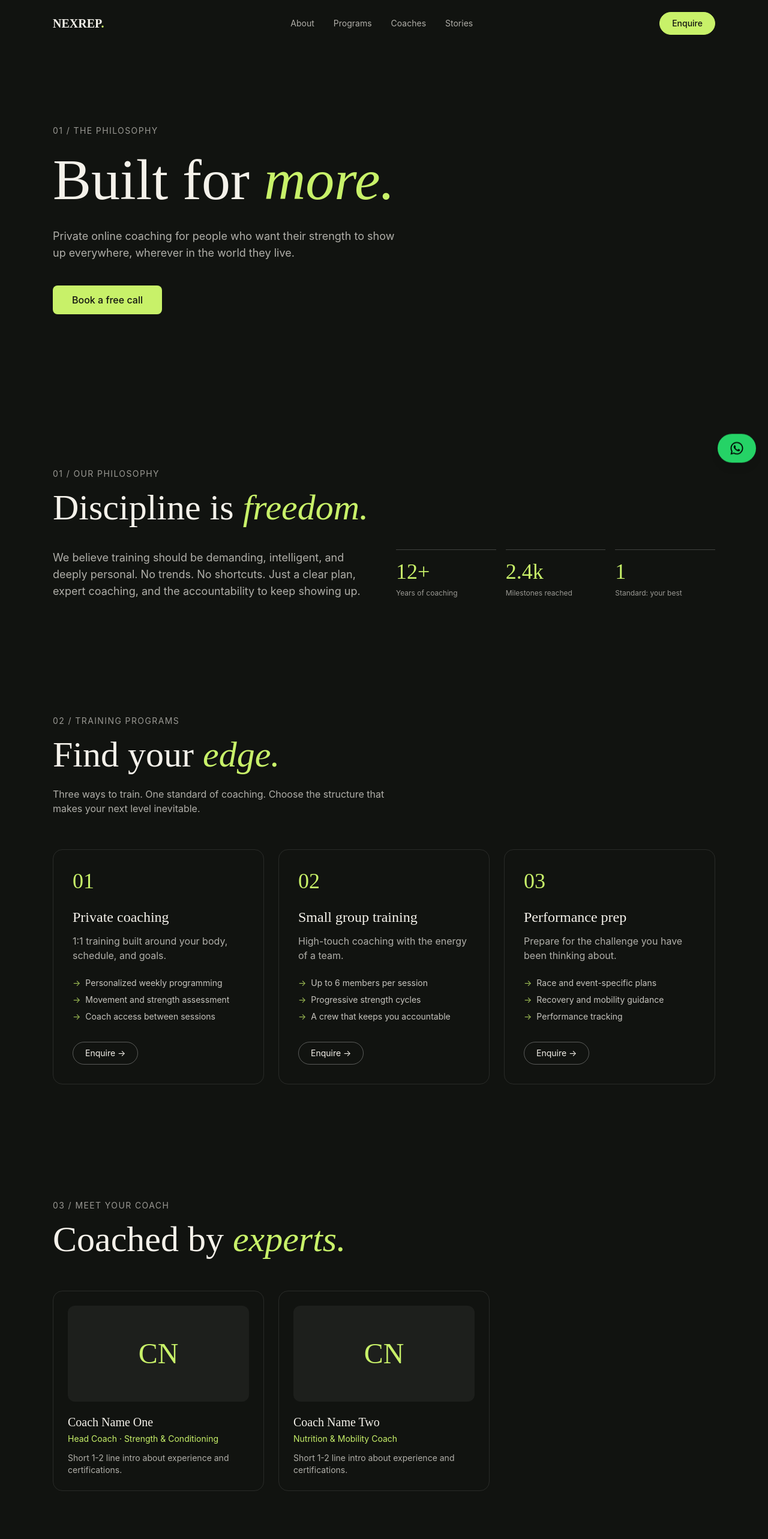
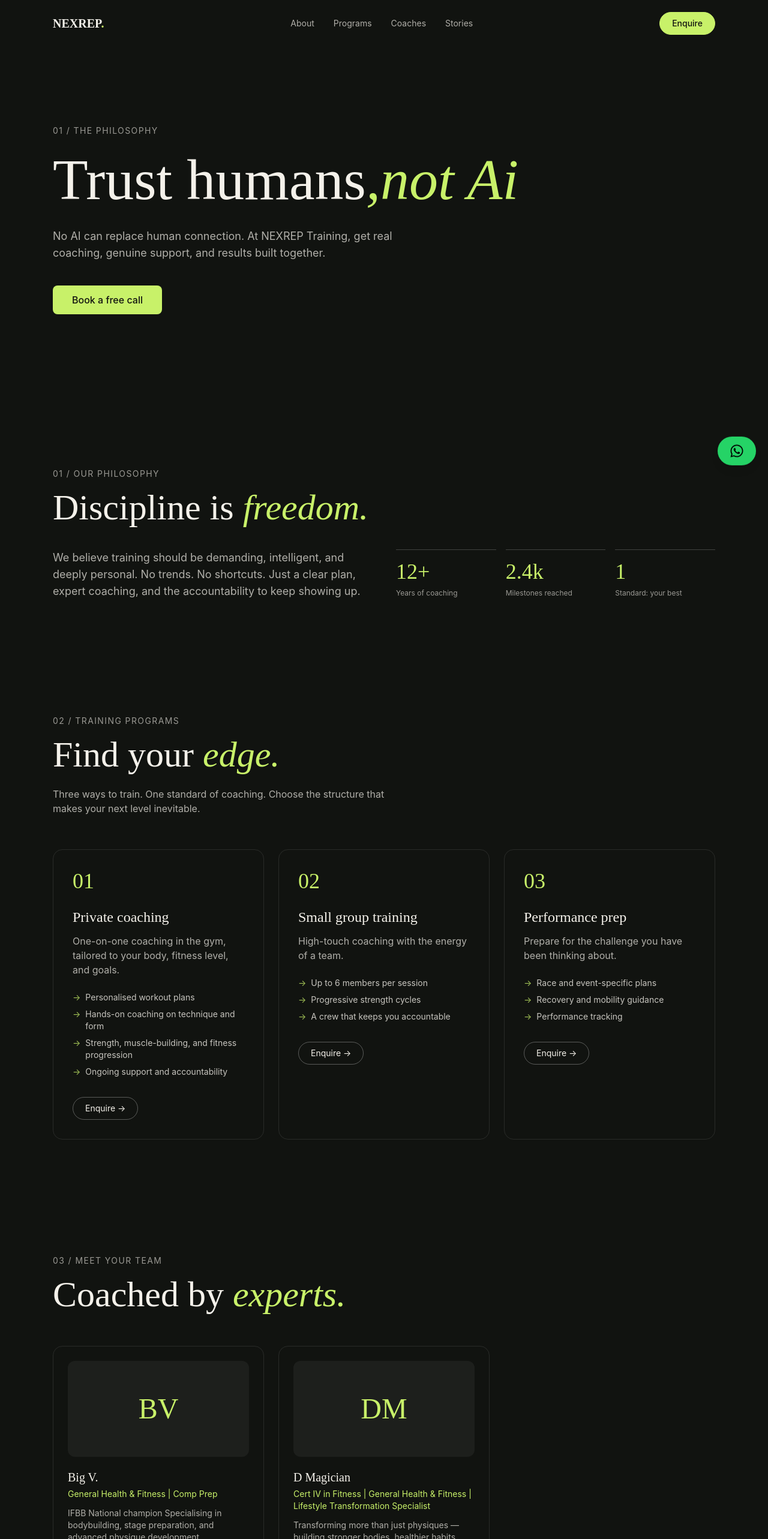
Before and after one commit to ewinjob/nexrep-training, a React (Vite) app: page / in a window 1280 px wide. Shown: the top 2566 px of the page at 60% size. Built offline with nearby package versions, Linux system fonts and the light colour scheme.

Commit message:
updated-nexrep

```diff
--- a/src/App.css
+++ b/src/App.css
@@ -12,3 +12,24 @@
 .wa-bounce:hover {
   animation: none;
 }
+
+
+
+
+
+@keyframes marquee-right {
+  from { transform: translateX(-50%); }
+  to   { transform: translateX(0); }
+}
+
+.marquee-track {
+  animation: marquee-right 40s linear infinite;
+}
+
+.marquee:hover .marquee-track {
+  animation-play-state: paused;
+}
+
+@media (prefers-reduced-motion: reduce) {
+  .marquee-track { animation: none; }
+}
--- a/src/components/Coaches.jsx
+++ b/src/components/Coaches.jsx
@@ -4,7 +4,7 @@ export default function Coaches() {
   return (
     <section id="coaches" className="mx-auto max-w-6xl px-6 py-24">
       <p className="mb-4 text-sm uppercase tracking-widest opacity-60">
-        03 / Meet your coach
+        03 / Meet your team
       </p>
       <h2 className="font-serif text-5xl md:text-6xl">
         Coached by <em className="text-accent">experts.</em>
--- a/src/components/Hero.jsx
+++ b/src/components/Hero.jsx
@@ -9,11 +9,10 @@ function Hero() {
         01 / The philosophy
       </p>
       <h1 className="font-serif text-6xl leading-none md:text-8xl">
-        Built for <em className="text-accent">more.</em>
+       Trust humans<em className="text-accent">,not Ai</em>
       </h1>
       <p className="mt-8 max-w-xl text-lg opacity-70">
-        Private online coaching for people who want their strength to show up
-        everywhere, wherever in the world they live.
+        No AI can replace human connection. At NEXREP Training, get real coaching, genuine support, and results built together.
       </p>
       <a
         href="#enquiry"
--- a/src/components/ProgarmCard.jsx
+++ b/src/components/ProgarmCard.jsx
@@ -24,7 +24,7 @@ export default function ProgramCard({ id, title, desc, points }) {
         href={`https://wa.me/${PHONE}?text=${msg}`}
         target="_blank"
         rel="noreferrer"
-        className="mt-8 inline-block self-start rounded-full border border-white/30 px-5 py-2 text-sm transition hover:bg-accent hover:text-ink"
+        className="mt-8 inline-block self-start rounded-full border border-white/30 px-5 py-2 text-sm transition-color duration-500 hover:bg-accent hover:text-ink"
       >
         Enquire →
       </a>
--- a/src/components/Stories.jsx
+++ b/src/components/Stories.jsx
@@ -1,6 +1,8 @@
 import { stories } from "../data/stories";
 
 export default function Stories() {
+
+  const loop = [...stories, ...stories];
 
   //   const [stories, setStories] = useState([]);
 
@@ -11,25 +13,46 @@ export default function Stories() {
   //       }, []);
 
   return (
-    <section id="stories" className="mx-auto max-w-6xl px-6 py-24">
+
+     <section id="stories" className="py-16 md:py-24">
+      <div className="mx-auto max-w-6xl px-6">
         <p className="mb-4 text-sm uppercase tracking-widest opacity-60">
           04 / Member stories
         </p>
-      <h2 className="font-serif text-5xl md:text-6xl">
+        <h2 className="font-serif text-4xl md:text-6xl">
           Real people. <em className="text-accent">Real results.</em>
         </h2>
+      </div>
 
-      <div className="mt-14 grid gap-6 md:grid-cols-3">
-        {stories.map((s, i) => (
-          <blockquote key={i} className="rounded-2xl bg-white/5 p-8">
-            <p className="font-serif text-lg leading-relaxed">“{s.quote}”</p>
+      <div
+        className="marquee mt-14 overflow-hidden"
+        style={{
+          maskImage:
+            "linear-gradient(to right, transparent, black 8%, black 92%, transparent)",
+          WebkitMaskImage:
+            "linear-gradient(to right, transparent, black 8%, black 92%, transparent)",
+        }}
+      >
+        <div className="marquee-track flex w-max">
+          {loop.map((s, i) => (
+
+
+             <blockquote
+  key={i}
+  className="mr-6 w-80 shrink-0 rounded-2xl bg-white/5 p-8 md:w-32rem"
+>
+  <p className="font-serif text-lg leading-relaxed">{s.dis}</p>
+  <p className="font-serif text-lg leading-relaxed">{s.quote}</p>
   <footer className="mt-6 text-sm">
     <span className="font-medium">{s.name}</span>
     <span className="block opacity-60">{s.location}</span>
   </footer>
 </blockquote>
+
           ))}
         </div>
+      </div>
     </section>
+
   );
 }
--- a/src/data/coaches.js
+++ b/src/data/coaches.js
@@ -1,12 +1,12 @@
 export const coaches = [
   {
-    name: "Coach Name One",
-    role: "Head Coach · Strength & Conditioning",
-    bio: "Short 1-2 line intro about experience and certifications.",
+    name: "Big V.",
+    role: "General Health & Fitness | Comp Prep",
+    bio: `IFBB National champion Specialising in bodybuilding, stage preparation, and advanced physique development.`
   },
   {
-    name: "Coach Name Two",
-    role: "Nutrition & Mobility Coach",
-    bio: "Short 1-2 line intro about experience and certifications.",
+    name: " D Magician ",
+    role: "Cert IV in Fitness | General Health & Fitness | Lifestyle Transformation Specialist",
+    bio: "Transforming more than just physiques — building stronger bodies, healthier habits, and better lifestyles. Real coaching, lasting changes, and a new level of confidence.",
   },
 ];
--- a/src/data/programs.js
+++ b/src/data/programs.js
@@ -2,11 +2,12 @@ export const programs = [
   {
     id: "01",
     title: "Private coaching",
-    desc: "1:1 training built around your body, schedule, and goals.",
+    desc: "One-on-one coaching in the gym, tailored to your body, fitness level, and goals.",
     points: [
-      "Personalized weekly programming",
-      "Movement and strength assessment",
-      "Coach access between sessions",
+      " Personalised workout plans",
+      "Hands-on coaching on technique and form",
+      "Strength, muscle-building, and fitness progression",
+      "Ongoing support and accountability",
     ],
   },
   {
--- a/src/data/stories.js
+++ b/src/data/stories.js
@@ -1,17 +1,31 @@
 export const stories = [
   {
-    name: "Client Name",
+    name: "Leo hering",
     location: "Melbourne, Australia",
-    quote: "Short real feedback from the client about their results.",
+    dis:"A Complete Lifestyle Transformation",
+    quote:"“Joining NEXREP Training has been one of the best decisions I've made for myself. The coaching goes far beyond just lifting weights. I've developed better habits, improved my discipline, and completely changed the way I approach fitness and everyday life. The constant guidance and personal attention have made the entire journey much easier. I'm not just building a better physique; I'm becoming a better version of myself.”",
   },
   {
-    name: "Client Name",
-    location: "Dubai, UAE",
-    quote: "Short real feedback from the client about their results.",
+    name: "Lakshmi shajan",
+    location: "Melbourne, Australia",
+    dis:"More Than Just Physical Results",
+    quote: "What I appreciate most about NEXREP Training is the personal approach. Every session has a purpose, and every step is focused on helping me improve. I've gained strength, confidence, and a much healthier mindset. The biggest transformation has been learning how to stay consistent, even on difficult days. This is more than a gym experience; it's a lifestyle change.",
   },
   {
-    name: "Client Name",
-    location: "Texas, USA",
-    quote: "Short real feedback from the client about their results.",
+    name: "Ellie edwards",
+    location: "Melbourne, Australia",
+    dis:"The Best Investment in Myself",
+    quote: "I used to struggle with consistency and never really knew whether I was training correctly. Having a coach who understands my goals and guides me personally has made a huge difference. My training, nutrition habits, and overall confidence have improved so much. I finally feel like I have direction, structure, and a clear plan to achieve my goals.",
+  },
+  {
+    name: "Natalie",
+    location: "Melbourne, Australia",
+    quote: "The difference in my physique and strength has been incredible. The training is structured around my goals, and I understand the purpose behind every exercise. Instead of guessing what works, I now have a clear plan and proper coaching. The attention to technique, progressive overload, and consistency has completely changed the way I train.",
+  },
+  {
+    name: "Vasudeva gowda",
+    location: "Melbourne, Australia",
+    dis:"Finally Seeing Real Progress",
+    quote: "'ve trained in gyms before, but having proper one-on-one guidance has taken my training to another level. My strength is improving, my physique is developing, and I'm much more confident in the gym. The coach pays attention to the small details that make a real difference. NEXREP Training has helped me train smarter, not just harder.",
   },
 ];
```
Lines whose indentation alone changed are shown as unchanged.
